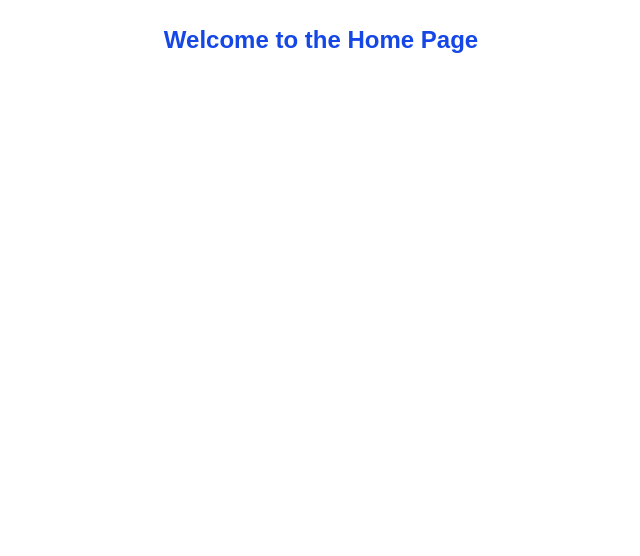
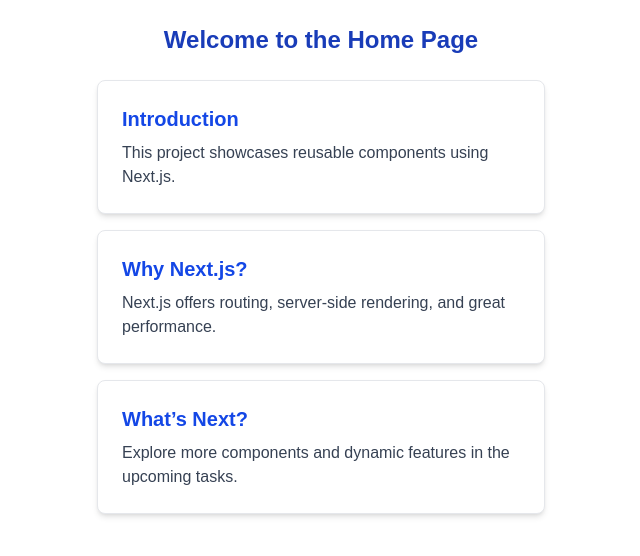
Before and after one commit to DevMandate/alx-project-0x02-setup, a Next.js app in the folder alx-project-0x02/: page /home in a window 1280 px wide. Shown: the top 556 px of the page, without its empty margins (319-959 px from the left). Built offline with nearby package versions, Linux system fonts and the light colour scheme.

Commit message:
Create a Reusable Card Component

```diff
--- /dev/null
+++ b/alx-project-0x02/components/common/Card.tsx
@@ -0,0 +1,12 @@
+import { CardProps } from "@/interfaces";
+
+const Card = ({ title, content }: CardProps) => {
+  return (
+    <div className="bg-white shadow-md rounded-lg p-6 border border-gray-200 max-w-md mx-auto my-4">
+      <h2 className="text-xl font-semibold text-blue-700 mb-2">{title}</h2>
+      <p className="text-gray-700">{content}</p>
+    </div>
+  );
+};
+
+export default Card;
--- a/alx-project-0x02/interfaces/index.ts
+++ b/alx-project-0x02/interfaces/index.ts
@@ -1,4 +1,4 @@
-export interface User {
-  name: string;
-  email: string;
+export interface CardProps {
+  title: string;
+  content: string;
 }
--- a/alx-project-0x02/pages/home.tsx
+++ b/alx-project-0x02/pages/home.tsx
@@ -1,7 +1,15 @@
+import Card from "@/components/common/Card";
+
 const Home = () => {
   return (
-    <div className="p-6 text-center">
-      <h1 className="text-2xl font-bold text-blue-700">Welcome to the Home Page</h1>
+    <div className="p-6 space-y-4">
+      <h1 className="text-2xl font-bold text-center mb-6 text-blue-800">
+        Welcome to the Home Page
+      </h1>
+
+      <Card title="Introduction" content="This project showcases reusable components using Next.js." />
+      <Card title="Why Next.js?" content="Next.js offers routing, server-side rendering, and great performance." />
+      <Card title="What’s Next?" content="Explore more components and dynamic features in the upcoming tasks." />
     </div>
   );
 };
```
